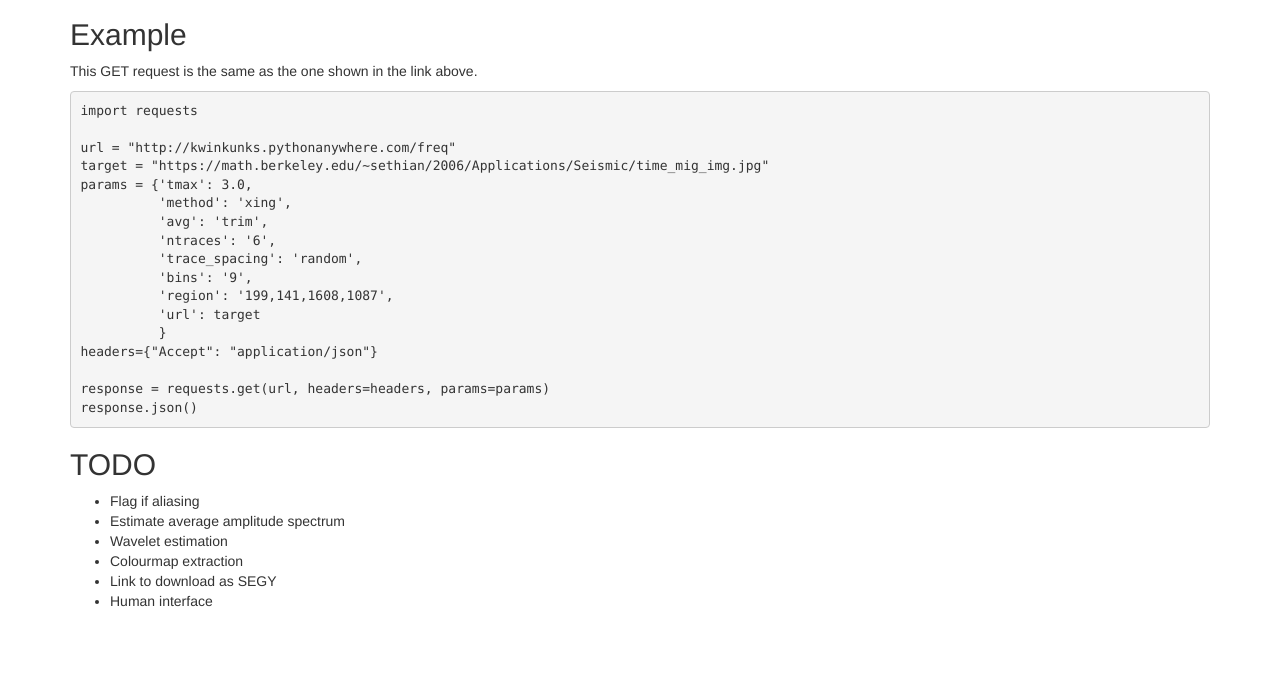
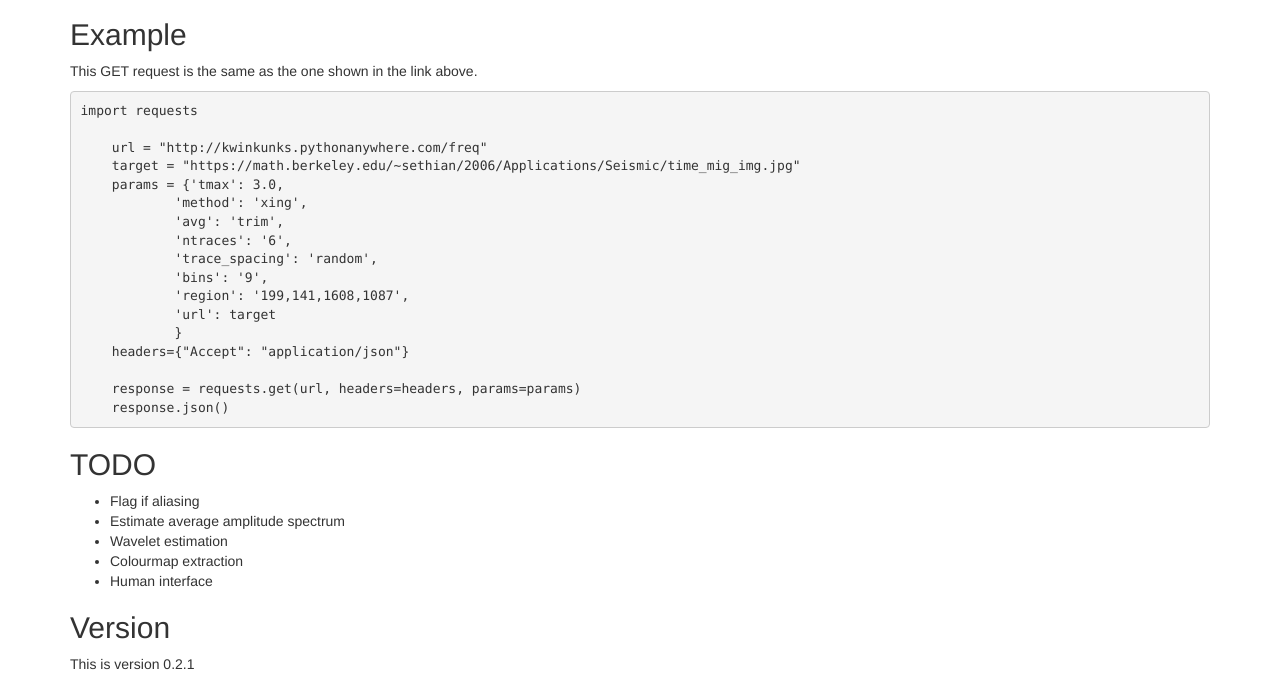
Before and after one commit to agilescientific/freqbot, a Flask app: page / in a window 1280 px wide. Shown: the part 1064-1748 px from the top of the page. Before the commit the page ends 1671 px from the top, so only its background shows below. Run offline with Flask 2, Linux system fonts and the light colour scheme; some libraries are stand-ins or nearby versions.

Commit message:
updated req.txt

```diff
--- a/app.py
+++ b/app.py
@@ -202,7 +202,6 @@ def freq():
     print("Starting spectrum")
 
     try:
-        assert len(f_list) > 0
         spec = np.nanmean(np.dstack(specs), axis=-1)
         fs = i.shape[0] / (t_max - t_min)
         freq = np.fft.rfftfreq(i.shape[0], 1/fs)
--- a/templates/index.html
+++ b/templates/index.html
@@ -13,6 +13,7 @@
     <p><img class="img-responsive" src="https://math.berkeley.edu/~sethian/2006/Applications/Seismic/time_mig_img.jpg" width="600px" /></p>
     <p>Here's an example, using this image:</p>
     <a href="http://ageobot.elasticbeanstalk.com/freq?tmax=3&method=xing&avg=trim&ntraces=6&trace_spacing=random&bins=9&region=199,141,1608,1087&url=https://math.berkeley.edu/~sethian/2006/Applications/Seismic/time_mig_img.jpg"><pre>http://ageobot.elasticbeanstalk.com/freq?tmax=3&method=xing&avg=trim&ntraces=6&trace_spacing=random&bins=9&amp;region=199,141,1608,1087&url=https://math.berkeley.edu/~sethian/2006/Applications/Seismic/time_mig_img.jpg</pre></a>
+
     <h2>Parameters</h2>
     <ul>
         <li><code>url</code> — the URL of the image to analyse. If the image is greyscale (all channels equal), then the red channel is used. If not, then the app calculates the brightness using the <a href="http://alienryderflex.com/hsp.html">HSP colour model</a>.</li>
@@ -36,6 +37,7 @@
         <li><code>bins</code> — number of bins for the histogram (default <code>11</code>); use <code>0</code> for no histogram.</li>
         <li><code>region</code> — the region to analyse in pixels, like <code>100,100,900,900</code> (default is all of it). Coordinates are left, top, right, bottom (or, equivalently, (x, y) for the top-left corner, then (x, y) for the bottom-right corner. All measured in pixels from the origin at top-left.</li>
     </ul>
+
     <h2>Example</h2>
     <p>This GET request is the same as the one shown in the link above.</p>
     <pre>import requests
@@ -55,15 +57,18 @@ headers={"Accept": "application/json"}
 
     response = requests.get(url, headers=headers, params=params)
     response.json()</pre>
+
     <h2>TODO</h2>
     <ul>
     <li>Flag if aliasing</li>
     <li>Estimate average amplitude spectrum</li>
     <li>Wavelet estimation</li>
     <li>Colourmap extraction</li>
-<li>Link to download as SEGY</li>
     <li>Human interface</li>
     </ul>
+
+    <h2>Version</h2>
+    <p>This is version 0.2.1</p>
 </div>
 </body>
 </html>
```
Also changed, not shown: requirements.txt (+77 -21 lines). Lines whose indentation alone changed are shown as unchanged.
